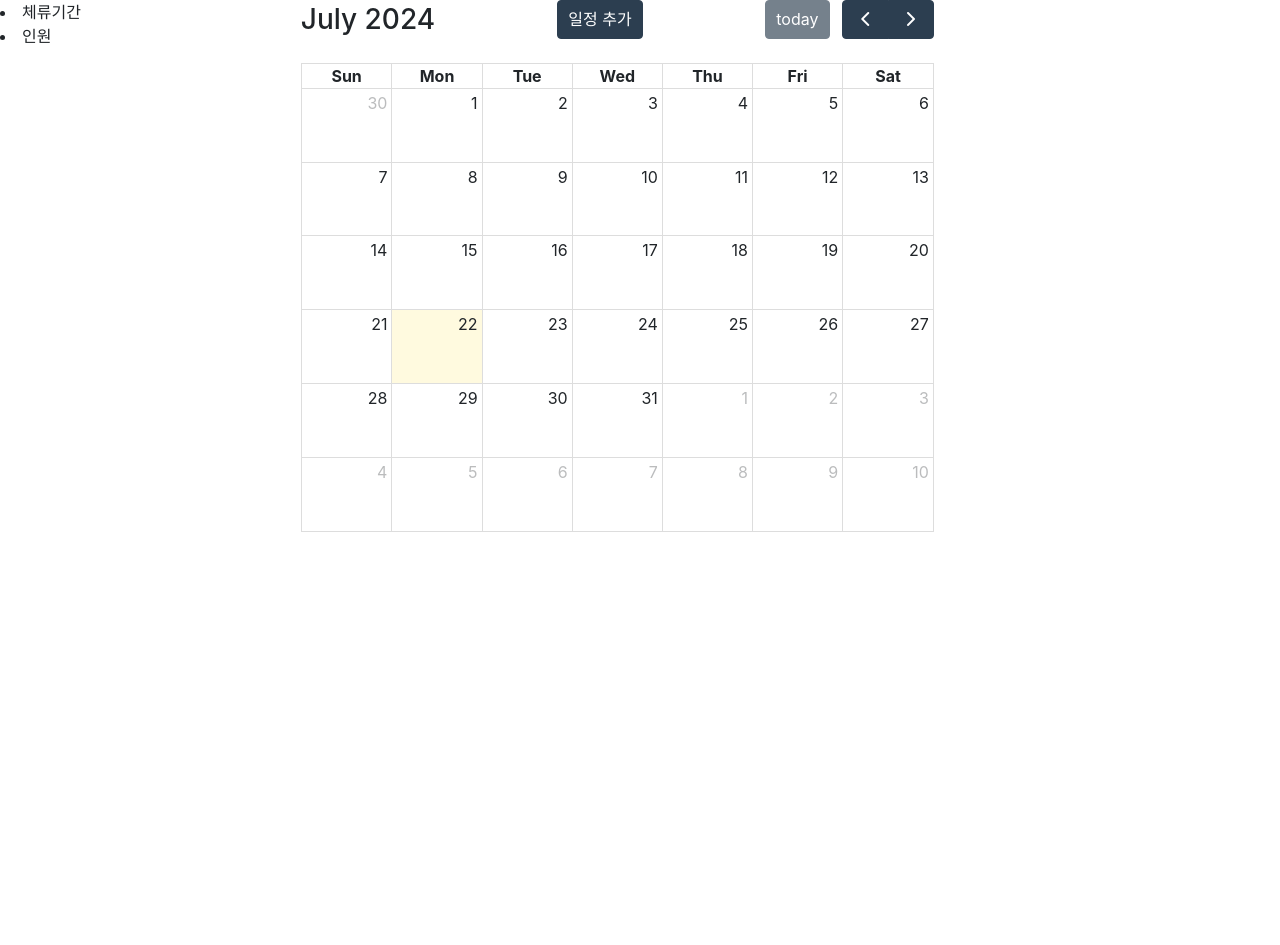
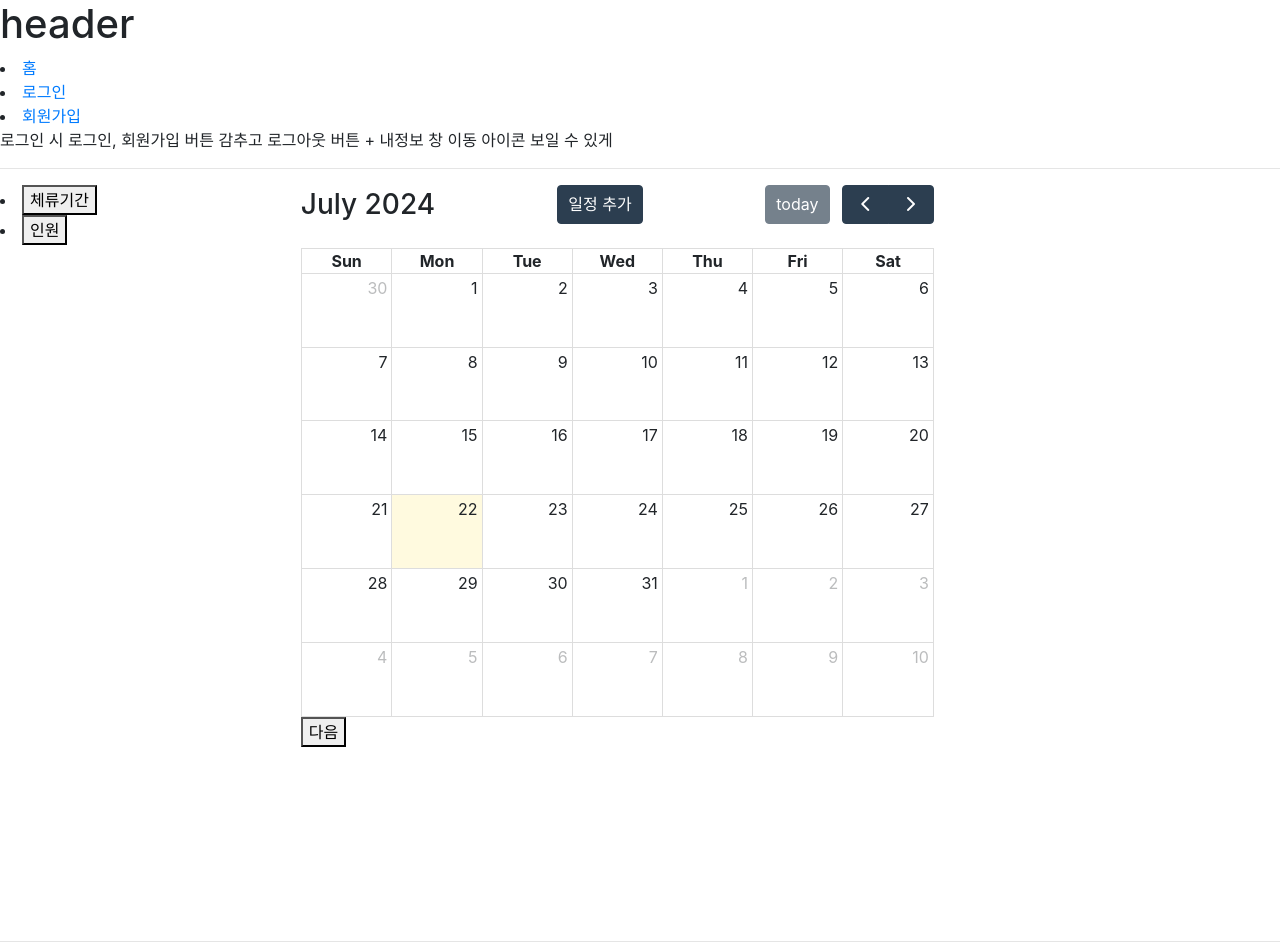
Before and after one commit to 2024-AISCHOOL-WEB1A/Kanga---TravelPocket, a website: page main/templates/user_date.html in a window 1280 px wide. Shown: the top 945 px of the page. Before the commit the page ends 800 px from the top, so only its background shows below. Drawn offline with nearby package versions, Linux system fonts and the light colour scheme.

Commit message:
기본 구조 작성

```diff
--- a/main/css/user_date.css
+++ b/main/css/user_date.css
@@ -20,5 +20,6 @@ div.right {
 
 #calendarBox {
     width: 70%;
+    height: 70%;
     padding-left: 15%;
 }
--- a/main/templates/user_date.html
+++ b/main/templates/user_date.html
@@ -1,13 +1,31 @@
 <link rel="stylesheet" href="../css/user_date.css">
+
+
+
+<!DOCTYPE html>
+<html lang="en">
+
+<head>
+    <meta charset="UTF-8">
+    <meta name="viewport" content="width=device-width, initial-scale=1.0">
+    <title>Document</title>
+</head>
+
+<body>
+    <div data-include-path="../../static/templates/header.html" class="header"></div>
+    <hr>
 
     <div class="contents">
         <div class="left">
             <nav>
-            <li>체류기간</li>
-            <li>인원</li>
+                <li>
+                    <button type="button" onclick="location.href='../templates/user_date.html'">체류기간</button>
+                </li>
+                <li><button type="button" onclick="location.href='../templates/user_people.html'">인원</button></li>
             </nav>
         </div>
-    <div class="right">
+        <div class="right" style="height: 600px;">
+
             <head>
                 <script src="https://ajax.googleapis.com/ajax/libs/jquery/3.5.1/jquery.min.js"></script>
                 <!-- bootstrap 4 -->
@@ -24,9 +42,11 @@
 
                 <script src="../user_date.js"></script>
             </head>
+
             <body>
                 <div id="calendarBox">
                     <div id="calendar"></div>
+                    <button type="submit" onclick="location.href ='../templates/user_people.html'"> 다음</button>
                 </div>
 
                 <!-- modal 추가 -->
@@ -45,7 +65,8 @@
                                     <label for="taskId" class="col-form-label">일정 내용</label>
                                     <input type="text" class="form-control" id="calendar_content" name="calendar_content">
                                     <label for="taskId" class="col-form-label">시작 날짜</label>
-                                <input type="date" class="form-control" id="calendar_start_date" name="calendar_start_date">
+                                    <input type="date" class="form-control" id="calendar_start_date"
+                                        name="calendar_start_date">
                                     <label for="taskId" class="col-form-label">종료 날짜</label>
                                     <input type="date" class="form-control" id="calendar_end_date" name="calendar_end_date">
                                 </div>
@@ -62,3 +83,13 @@
             </body>
         </div>
     </div>
+
+
+    <br><br><br><br><br><br><br><br><br><br>
+    <hr>
+    <div data-include-path="../../static/templates/footer.html" class="footer"></div>
+
+    <script src="../../static/include.js"></script>
+</body>
+
+</html>
--- a/static/templates/header.html
+++ b/static/templates/header.html
@@ -2,7 +2,7 @@
     <div class="header">
         <h1> header </h1>
         <nav>
-            <li> <a href="#">홈</a></li>
+            <li> <a href="../../main/templates/main.html">홈</a></li>
             <li> <a href="#">로그인</a></li>
             <li> <a href="#">회원가입</a></li>
             <p>로그인 시 로그인, 회원가입 버튼 감추고 로그아웃 버튼 + 내정보 창 이동 아이콘 보일 수 있게 </p>
```
Also changed, not shown: main/templates/main.html (+1 -1 lines), main/templates/user_country.html (+1 -0 lines), main/templates/user_people.html (+33 -0 lines). Lines whose indentation alone changed are shown as unchanged.
